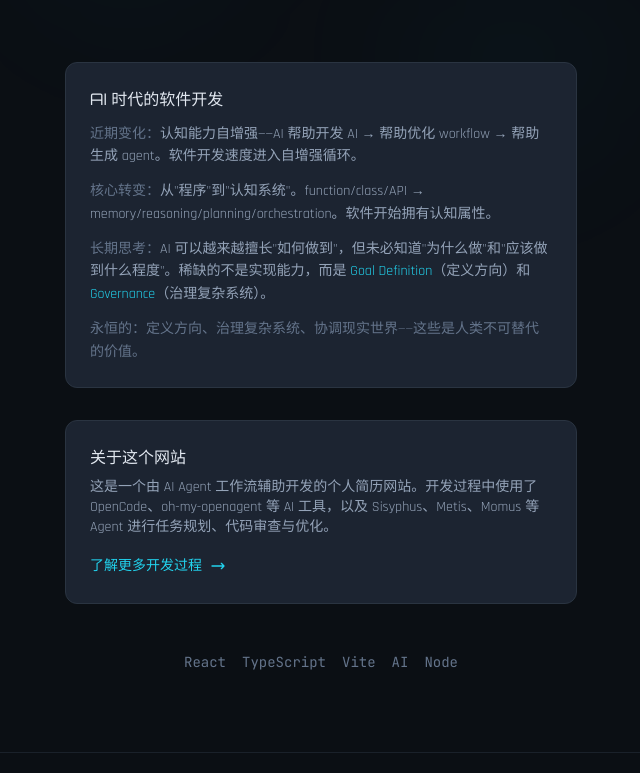
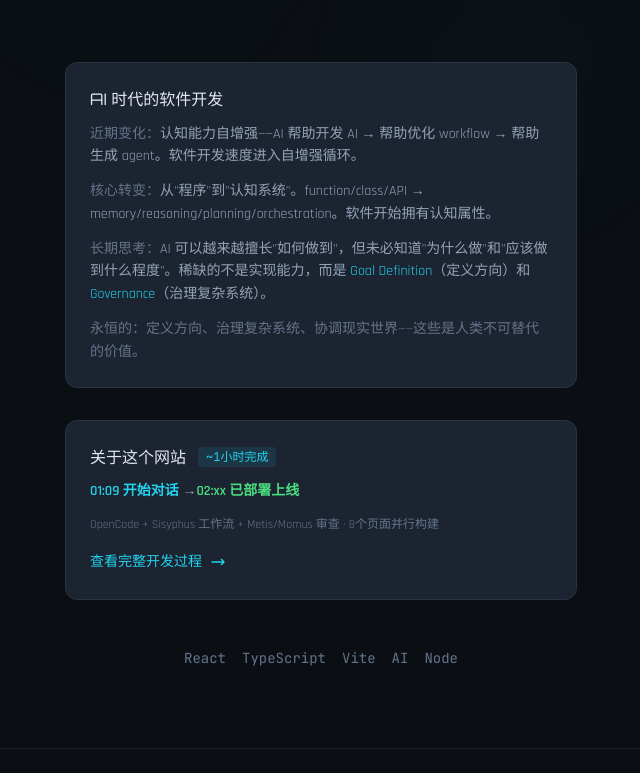
Before and after one commit to Skedush/xuli-resume, a React (Vite) app: page / in a window 1280 px wide. Shown: the part 412-1185 px from the top of the page, without its empty margins (319-959 px from the left). Built offline with nearby package versions, Linux system fonts and the light colour scheme.

Commit message:
feat: emphasize speed on Home page - ~1 hour from start to deploy

```diff
--- a/src/pages/Home.tsx
+++ b/src/pages/Home.tsx
@@ -95,12 +95,21 @@ export default function Home() {
             className="max-w-lg mx-auto mt-8"
           >
             <Link to="/development-log" className="block bg-[#1C2431] border border-[#2A3441] rounded-xl p-6 text-left hover:border-[#22D3EE]/30 transition-colors">
-              <h3 className="text-[#E2E8F0] font-display text-base mb-2">关于这个网站</h3>
+              <div className="flex items-center gap-3 mb-3">
+                <h3 className="text-[#E2E8F0] font-display text-base">关于这个网站</h3>
+                <span className="px-2 py-0.5 bg-[#22D3EE]/10 text-[#22D3EE] text-xs font-mono rounded">
+                  ~1小时完成
+                </span>
+              </div>
               <p className="text-[#94A3B8] text-sm mb-4">
-                这是一个由 AI Agent 工作流辅助开发的个人简历网站。开发过程中使用了 OpenCode、oh-my-openagent 等 AI 工具，以及 Sisyphus、Metis、Momus 等 Agent 进行任务规划、代码审查与优化。
+                <span className="text-[#22D3EE] font-semibold">01:09 开始对话</span> →
+                <span className="text-[#4ADE80] font-semibold">02:xx 已部署上线</span>
+              </p>
+              <p className="text-[#64748B] text-xs mb-4">
+                OpenCode + Sisyphus 工作流 + Metis/Momus 审查 · 8个页面并行构建
               </p>
               <span className="inline-flex items-center gap-2 text-[#22D3EE] text-sm font-medium">
-                了解更多开发过程
+                查看完整开发过程
                 <svg className="w-4 h-4" fill="none" viewBox="0 0 24 24" stroke="currentColor">
                   <path strokeLinecap="round" strokeLinejoin="round" strokeWidth={2} d="M17 8l4 4m0 0l-4 4m4-4H3" />
                 </svg>
```
Also changed, not shown: .sisyphus/run-continuation/ses_1e598cd79ffeP9ZvrT7WmHfzJ3.json, 3 other files (tests, documents, lock files or other folders).
